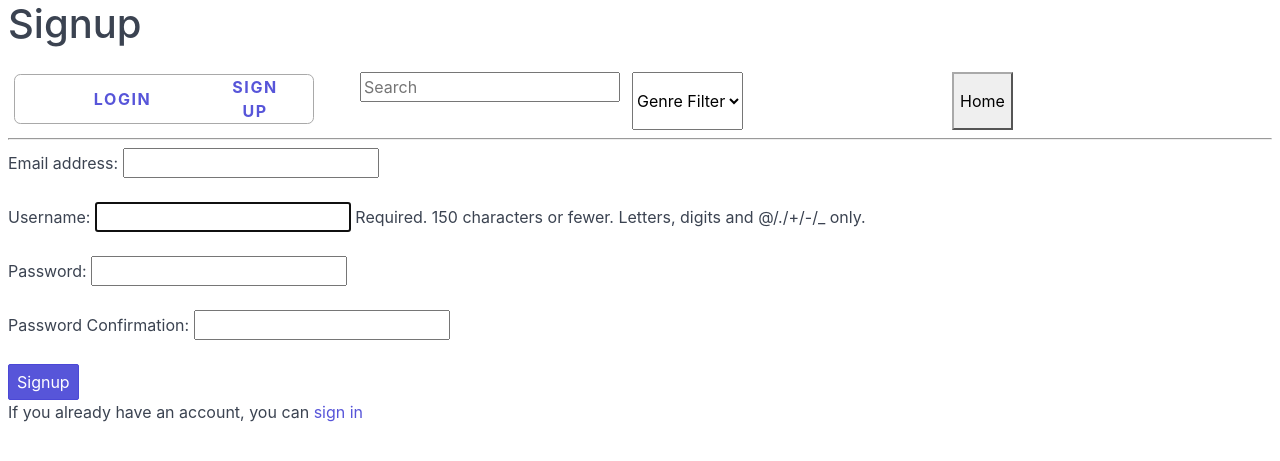
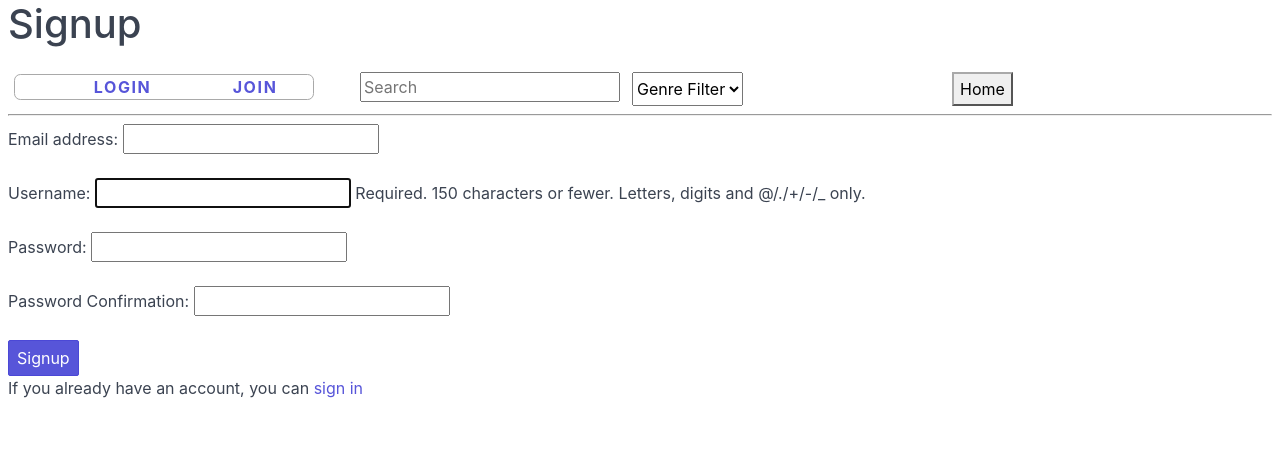
Before and after one commit to andrewporritt1977/django-library, a Django app: page /library/signup/ in a window 1280 px wide. Shown: the top 461 px of the page. Run offline with Django 3.2, Linux system fonts and the light colour scheme; some libraries are stand-ins or nearby versions.

Commit message:
additional css fix to forms

```diff
--- a/library_app/static/main.css
+++ b/library_app/static/main.css
@@ -69,13 +69,13 @@
 
 /* registration forms */
 
-/*    .signupform{
+.signupform{
+    max-width: 80%;
+}
 
-    }
-
-    .loginform{
-
-    } */
+.loginform{
+    max-width: 80%;
+}
 
 
 /* library cards css */
--- a/library_app/templates/base.html
+++ b/library_app/templates/base.html
@@ -33,7 +33,7 @@
                         {% if user.is_authenticated %}
                             <a class="col-xs-6 col-6" href="{% url 'logout' %}">Logout</a>  <a class="col-xs-4 col-2" href="{% url 'user_card'%}">Card</a>
                         {% else %}
-                            <a class="col-xs-6 col-6" href="{% url 'login' %}">Login</a>  <a class="col-xs-4 col-2" href="{% url 'signup' %}">Sign Up</a>
+                            <a class="col-xs-6 col-6" href="{% url 'login' %}">Login</a>  <a class="col-xs-4 col-2" href="{% url 'signup' %}">Join</a>
                         {% endif %}
 
                     </ul>
```
